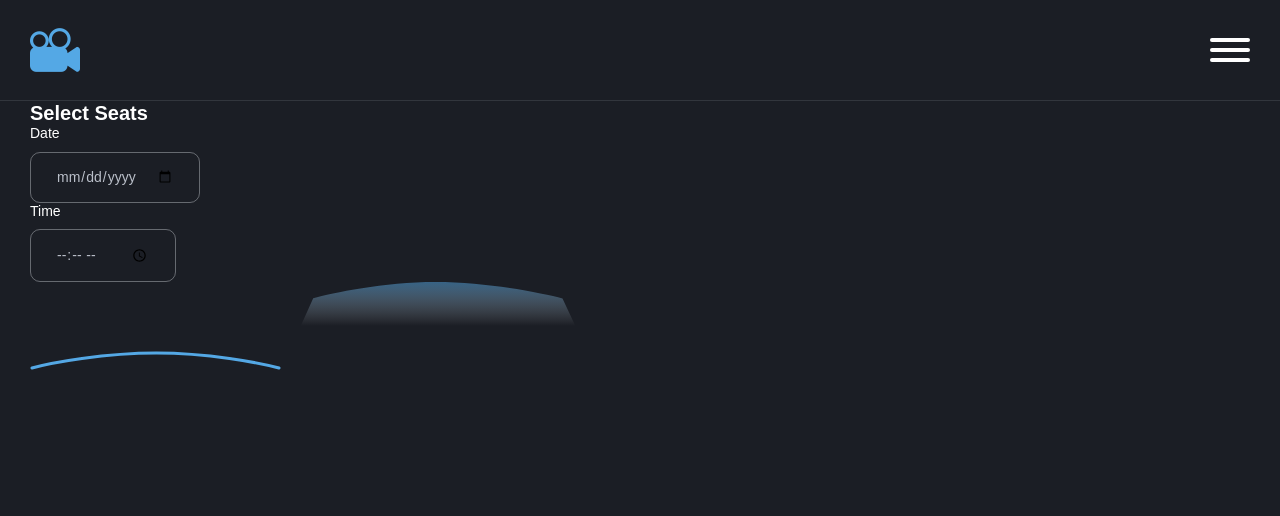
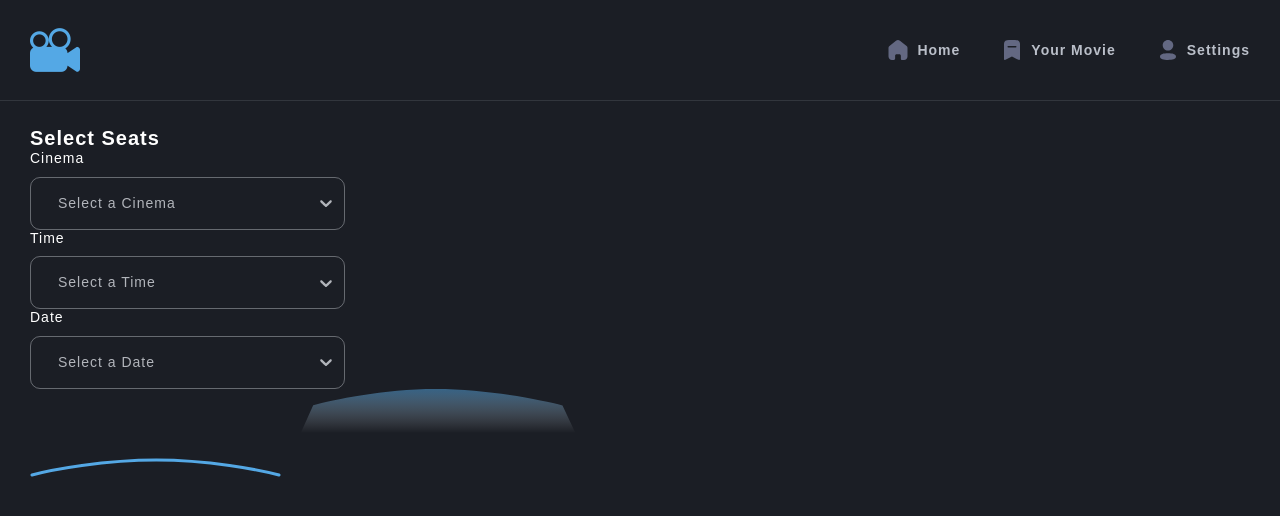
Before and after one commit to ODyachenko/movie-booking-app, a React (Create React App) app: page /booking/1 in a window 1280 px wide. Shown: the top 516 px of the page. Built offline with nearby package versions, Linux system fonts and the light colour scheme.

Commit message:
Custom select markup

```diff
--- a/@types.ts
+++ b/@types.ts
@@ -25,3 +25,8 @@
   name: string;
   rating: number;
 }
+
+export type SelectFieldOptions = {
+  value: string;
+  label: string;
+};
--- a/package.json
+++ b/package.json
@@ -16,6 +16,7 @@
     "react-redux": "^8.1.3",
     "react-router-dom": "^6.18.0",
     "react-scripts": "5.0.1",
+    "react-select": "^5.7.7",
     "sass": "^1.69.5",
     "swiper": "^11.0.3",
     "typescript": "^4.9.5",
--- a/src/UI/Field/styles.scss
+++ b/src/UI/InputField/styles.scss
@@ -1,5 +1,3 @@
-@import '../../assets/scss/variables.scss';
-
 .field {
   &__caption {
     display: block;
--- /dev/null
+++ b/src/UI/SelectField/SelectField.tsx
@@ -0,0 +1,22 @@
+import React, { FC } from 'react';
+import Select from 'react-select';
+import { SelectFieldOptions } from '../../../@types';
+import './styles.scss';
+
+type SelectFieldProps = {
+  options: SelectFieldOptions[];
+  caption: string;
+};
+
+export const SelectField: FC<SelectFieldProps> = ({ options, caption }) => {
+  return (
+    <label className="field">
+      <span className="field__caption">{caption}</span>
+      <Select
+        classNamePrefix="field_select"
+        options={options}
+        placeholder={`Select a ${caption}`}
+      />
+    </label>
+  );
+};
--- /dev/null
+++ b/src/UI/SelectField/styles.scss
@@ -0,0 +1,70 @@
+@import '../../assets/scss/variables.scss';
+
+.field {
+  display: block;
+  max-width: 315px;
+
+  &__caption {
+    display: block;
+    color: #fff;
+    margin-bottom: 10px;
+  }
+
+  &_select {
+    &__control {
+      min-height: auto !important;
+      background-color: transparent !important;
+      border-radius: 10px !important;
+      border: 1px solid rgba(178, 181, 187, 0.5) !important;
+      box-shadow: none !important;
+    }
+    &__input-container {
+      padding: 0 !important;
+      cursor: text !important;
+    }
+    &__value-container {
+      padding: 15px 25px !important;
+    }
+    &__input-container {
+      color: $primaryFieldColor !important;
+    }
+    &__indicator-separator {
+      display: none !important;
+    }
+    &__indicators {
+      cursor: pointer !important;
+    }
+    &__indicator {
+      color: $primaryFieldColor !important;
+
+      &:hover {
+        color: #fff !important;
+      }
+    }
+    &__single-value,
+    &__placeholder {
+      color: $primaryFieldColor !important;
+    }
+    &__menu {
+      background-color: $primaryBg !important;
+      color: $primaryFieldColor !important;
+    }
+    &__option {
+      cursor: pointer !important;
+
+      &--is-focused {
+        background-color: rgba(255, 255, 255, 0.2) !important;
+      }
+    }
+    &-container {
+      > div {
+        outline: none !important;
+        box-shadow: none !important;
+      }
+      &:hover,
+      &--menu-is-open {
+        border-color: rgba(178, 181, 187, 0.5);
+      }
+    }
+  }
+}
--- a/src/assets/scss/variables.scss
+++ b/src/assets/scss/variables.scss
@@ -3,3 +3,4 @@
 $secondaryText: #babfc9;
 $primaryBlue: #54a8e5;
 $primaryRed: #eb5757;
+$primaryFieldColor: #b2b5bb;
--- a/src/components/Nav/styles.scss
+++ b/src/components/Nav/styles.scss
@@ -152,3 +152,24 @@
     }
   }
 }
+
+@media (min-width: 640px) {
+  .nav {
+    &__burger {
+      display: none;
+    }
+    &__links {
+      position: static;
+      max-width: 100%;
+      width: auto;
+      flex-direction: row;
+      gap: 40px;
+      padding: 0;
+    }
+    &.show {
+      & .nav__overlay {
+        display: none;
+      }
+    }
+  }
+}
--- a/src/index.scss
+++ b/src/index.scss
@@ -6,6 +6,7 @@
   font-family: 'Poppins', sans-serif;
   font-size: 14px;
   line-height: 1.2;
+  letter-spacing: 1px;
   color: $secondaryText;
   background: $primaryBg;
 }
--- a/src/pages/Booking.tsx
+++ b/src/pages/Booking.tsx
@@ -1,13 +1,34 @@
 import React, { FC } from 'react';
-import { Field } from '../UI/Field/Field';
+import { SelectFieldOptions } from '../../@types';
+import { Field } from '../UI/InputField/Field';
+import { SelectField } from '../UI/SelectField/SelectField';
+
+const cinema: SelectFieldOptions[] = [
+  { value: 'chocolate', label: 'Chocolate' },
+  { value: 'strawberry', label: 'Strawberry' },
+  { value: 'vanilla', label: 'Vanilla' },
+];
+
+const time: SelectFieldOptions[] = [
+  { value: '09:00', label: '09:00' },
+  { value: '11:00', label: '11:00' },
+  { value: '13:00', label: '13:00' },
+];
+
+const date: SelectFieldOptions[] = [
+  { value: '02.11.2023', label: '02.11.2023' },
+  { value: '03.11.2023', label: '03.11.2023' },
+  { value: '04.11.2023', label: '04.11.2023' },
+];
 
 export const Booking: FC = () => {
   return (
-    <section className="booking">
+    <section className="booking block">
       <div className="container">
         <h1 className="booking__title title">Select Seats</h1>
-        <Field text="Date" type="date" />
-        <Field text="Time" type="time" />
+        <SelectField options={cinema} caption="Cinema" />
+        <SelectField options={time} caption="Time" />
+        <SelectField options={date} caption="Date" />
         <div>
           <svg
             xmlns="http://www.w3.org/2000/svg"
--- a/src/pages/Details/Details.tsx
+++ b/src/pages/Details/Details.tsx
@@ -22,7 +22,7 @@
           Martial-arts master Shang-Chi confronts the past he thought he left
           behind when he's drawn into Read More
         </p>
-        <Link to={`/booking/${1}`}>
+        <Link to={`/booking/${1}`} className="details__btn">
           <Btn type="primary" text="Book Ticket" />
         </Link>
       </div>
--- a/src/pages/Details/styles.scss
+++ b/src/pages/Details/styles.scss
@@ -21,11 +21,25 @@
     &-item {
       border-radius: 8px;
       background: #252932;
-      padding: 4px 14px;
+      padding: 4px 10px;
     }
   }
   &__text {
     line-height: 1.3;
     margin-bottom: 25px;
   }
+  &__btn {
+    display: block;
+    max-width: 290px;
+  }
 }
+
+@media (min-width: 480px) {
+  .details {
+    &__tags {
+      &-item {
+        padding: 4px 14px;
+      }
+    }
+  }
+}
```
Also changed, not shown: src/UI/InputField/Field.tsx (renamed from src/UI/Field/Field.tsx), 1 other file (tests, documents, lock files or other folders).
